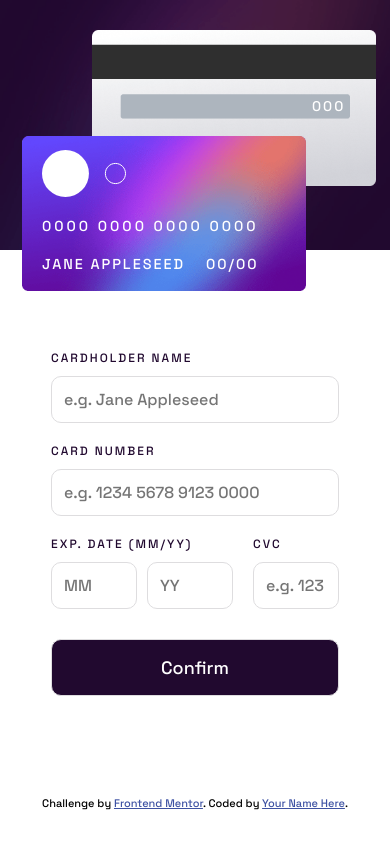
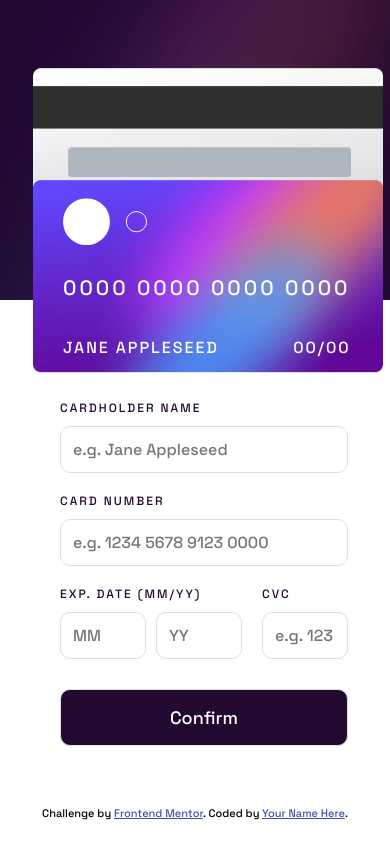
Before and after one commit to FelipeAmorimDev/Interactive-card-details-form, a plain HTML site: page index.html in a window 390 px wide. Drawn offline with Linux system fonts and the light colour scheme.

Commit message:
Melhorado responsivo

```diff
--- a/css/components/typographies.css
+++ b/css/components/typographies.css
@@ -24,3 +24,21 @@ font-size: 1.75rem
   letter-spacing:2px;
   font-size: .75rem
 }
+
+@media (max-width:1400px){
+  .font-1-xxl{
+    font-size: 1.3rem;
+  }
+  .font-1-l{
+    font-size: 1rem;
+  }
+}
+
+@media (max-width:375px){
+  .font-1-xxl{
+    font-size: 1rem;
+  }
+  .font-1-l{
+    font-size: .8rem;
+  }
+}
--- a/css/home/main.css
+++ b/css/home/main.css
@@ -100,31 +100,22 @@ input[type="submit"] {
 }
 
 @media (max-width:1400px) {
-  .card-imgs img {
-    max-width: 80%;
+  .card-imgs {
+    width: 350px;
 
   }
 
   .card-infos {
-    font-size: .5rem;
+
     gap: 20px;
   }
 
-  .card-infos span {
-    font-size: 1rem;
-
-  }
 
   .card-infos-2 {
 
     top: 315px;
     left: 280px;
   }
-
-  .card-imgs img:last-child {
-    margin: 0px;
-  }
-
   .card-imgs {
     top: 420px;
 
@@ -140,6 +131,7 @@ input[type="submit"] {
 
   form {
     max-width: 350px;
+    padding-top: 100px;
   }
 
   #cvc-code {
@@ -157,107 +149,82 @@ input[type="submit"] {
 
 @media (max-width:880px) {
   .add-card-section {
+    grid-template-columns: 1fr;
+  }
 
-    grid-template-columns: 1fr;
+  .card-imgs img:last-child {
+    margin: 0px;
   }
 
   .add-card-section picture img {
     width: 100%;
+    height: 300px;
   }
 
-  .card-imgs img {
-    max-width: 284px;
+  .card-imgs {
+
+    top: 260px;
+    left: 240px;
+    gap: 0px;
+    width: 350px;
+  }
+
+
+  .front-of-card {
+    transform: translateY(-80px);
+    order: 2;
   }
 
   .card-infos {
-    font-size: .5rem;
-    gap: 20px;
+    gap: 30px;
+    z-index: 22;
+    top: 130px;
+    left: 30px;
   }
 
-  .card-infos span {
-    font-size: .9rem;
+}
 
+@media (max-width:600px) {
+  .card-imgs {
+    left: 160px;
+  }
+}
+
+@media(max-width:500px) {
+  .card-imgs {
+    left:33px;
+  }
+}
+
+
+@media(max-width:375px) {
+  .card-imgs {
+    top: 220px;
+    left: 55px;
+    width: 280px;
   }
 
-  .card-infos-2 {
+  .card-infos {
+    gap: 20px;
+    top: 100px;
+    left: 10px;
 
-    top: -35px;
-    left: 510px;
-    z-index: 1111;
   }
 
   .card-content {
     gap: 20px;
   }
 
-  .card-imgs {
-    display: flex;
-    top: 250px;
-    left: 50%;
-    gap: 10px;
-    transform: translateX(-50%);
+  .card-imgs>img:last-child {
+    transform: translateX(30px);
   }
 
-  .card-imgs img:last-child {
-    transform: translateY(-100px);
-  }
-}
-
-
-@media (max-width:650px) {
-  .card-imgs {
-    display: grid;
-    top: 120px;
-    left: 50%;
-    gap: 20px;
-
-  }
-
-  .card-imgs img:last-child {
-    transform: initial;
-    order: -1;
-  }
-
-  .front-of-card{
-
-    transform: translate(-70px,-70px);
-
+  .front-of-card {
+    transform: translate(-10px, -70px);
+    z-index: 3;
   }
 
   .add-card-section picture img {
-    max-width: 100%;
-  }
-
-  form {
-    padding: 100px 0px;
-  }
-
-  .card-infos {
-    top: 120px;
-    left: -50px;
-    z-index: 111;
-
-  }
-
-  .card-infos-2 {
-
-    top: 65px;
-    left: 220px;
-    z-index: 1111;
+    height: initial;
   }
 }
-
-@media (max-width:480px){
-  .card-imgs {
-    top: 70px;
-    left: 250px;
-  }
-}
-
-@media (max-width:400px){
-  .card-imgs {
-    top: 30px;
-  left: 60%;
-
-  }
-}
```
